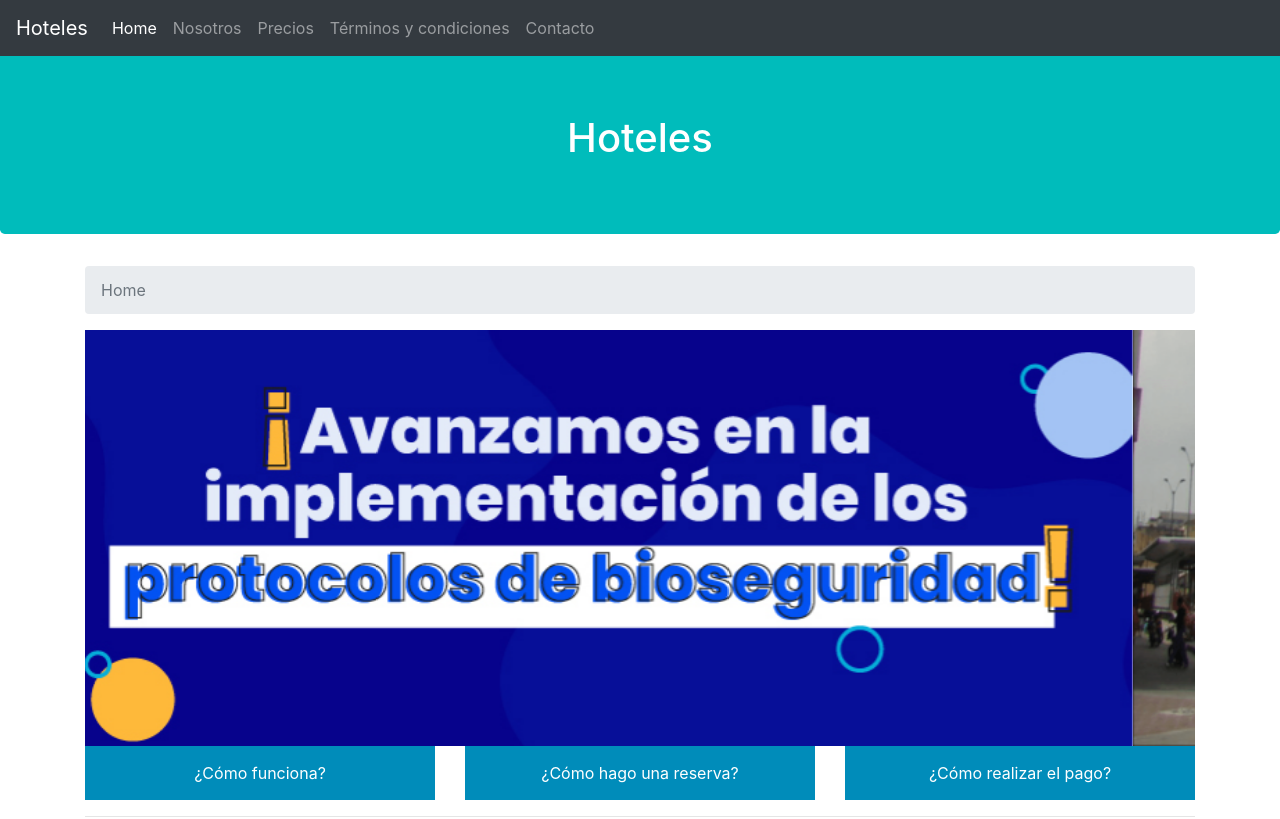
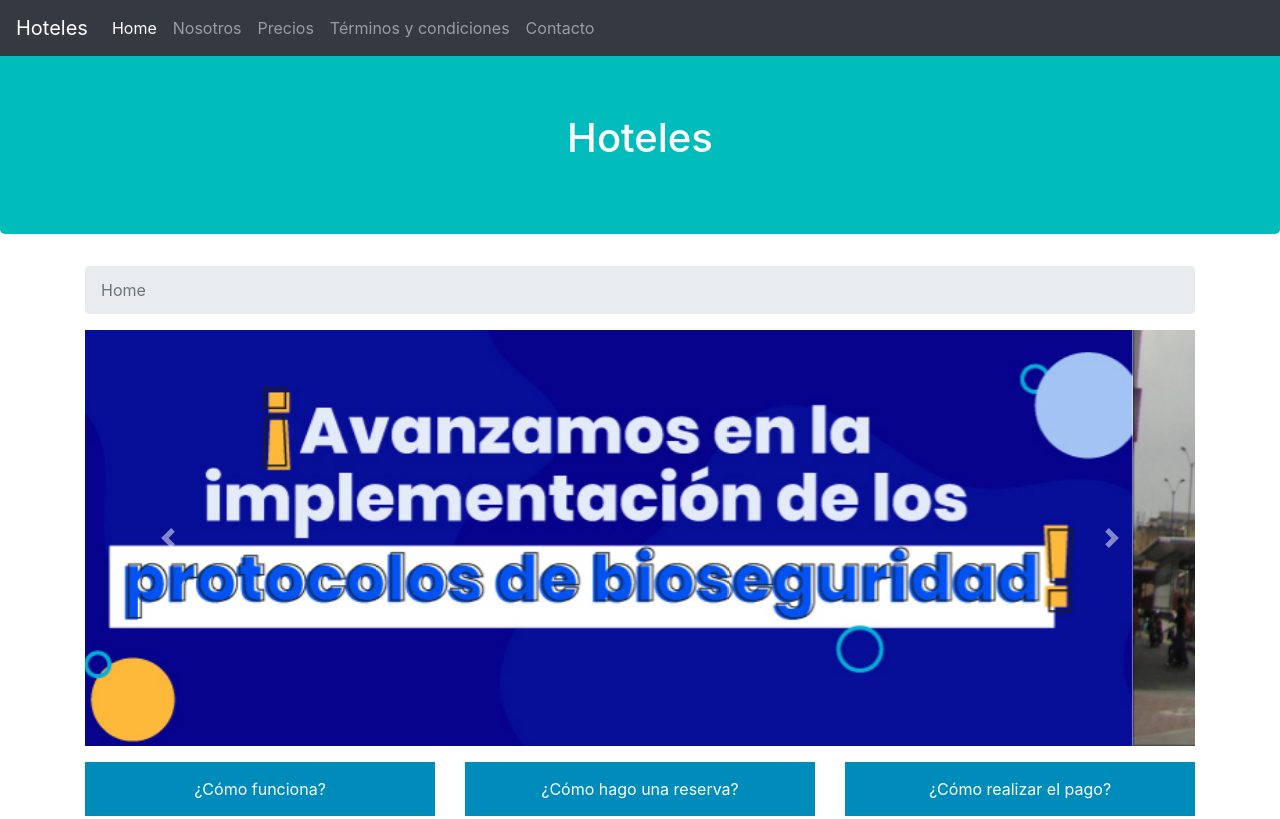
Before and after one commit to CesarVidarte/guia-hoteles, a website: page index.html in a window 1280 px wide. Shown: the top 819 px of the page. Drawn offline with nearby package versions, Linux system fonts and the light colour scheme; a web font is replaced by a local one.

Commit message:
script tiempo carousel

```diff
--- a/index.html
+++ b/index.html
@@ -52,7 +52,7 @@
       </div>
     </div>
     -->
-    <div class="carousel slide" id="carouselControls" data-ride="carousel">
+    <div class="carousel slide mb-3" id="carouselControls" data-ride="carousel">
       <div class="carousel-inner">
         <div class="carousel-item active">
           <img src="imagenes/banner.jpg" alt="Primer slide" class="d-block w-100">
@@ -67,6 +67,14 @@
           <img src="imagenes/bogota.png" alt="Cuarto slide" class="d-block w-100">
         </div>
       </div>
+      <a href="#carouselControls" class="carousel-control-prev" role="button" data-slide="prev">
+        <span class="carousel-control-prev-icon" aria-hidden="true"></span>
+        <span class="sr-only">Anterior</span>
+      </a>
+      <a href="#carouselControls" class="carousel-control-next" role="button" data-slide="next">
+        <span class="carousel-control-next-icon" aria-hidden="true"></span>
+        <span class="sr-only">Siguiente</span>
+      </a>
     </div>
 
 
@@ -585,6 +593,9 @@
     $(function(){
       $("[data-toggle='tooltip']").tooltip();
       $("[data-toggle='popover']").popover();
+      $('.carousel').carousel({
+        interval: 5000
+      })
     })
   </script>
 
```
